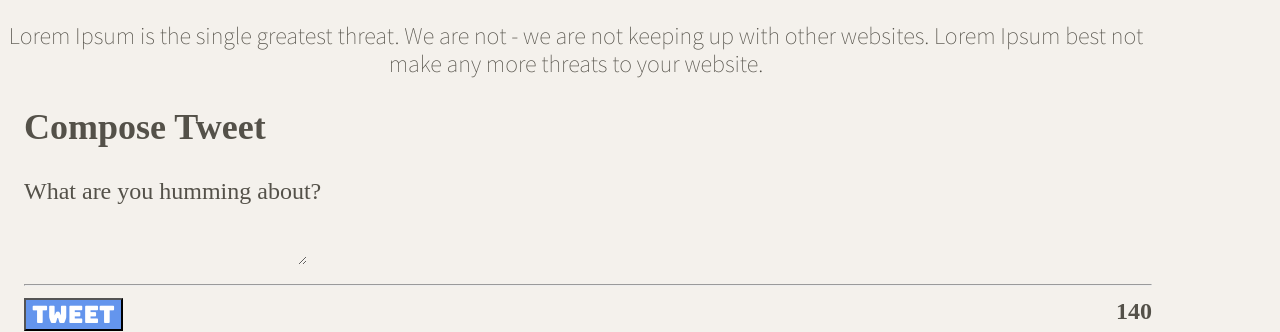
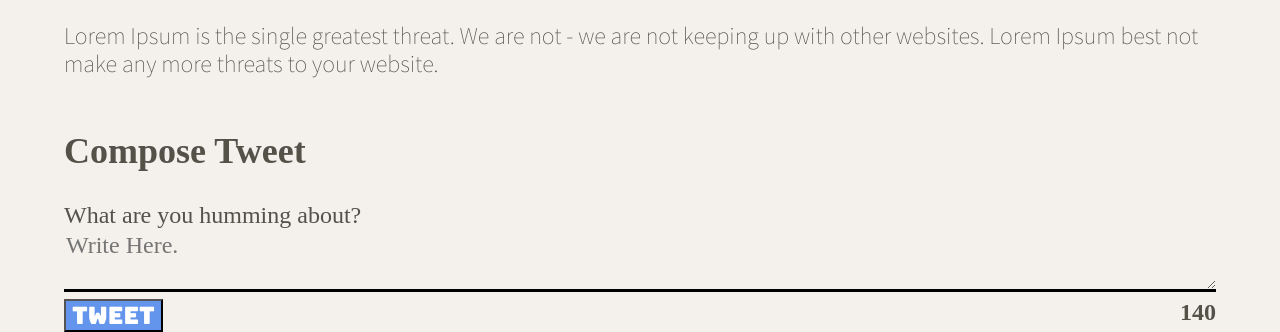
Before and after one commit to t-tasmin/Tweeter, a website: page public/index.html in a window 1280 px wide. Shown: the part 522-854 px from the top of the page. Drawn offline with nearby package versions, Linux system fonts and the light colour scheme.

Commit message:
Refactor the code to fix the width of the container

```diff
--- a/public/index.html
+++ b/public/index.html
@@ -43,9 +43,8 @@
 
     <!-- Page-specific (main) content here -->
     <main class="container">
-    <p>
+      <p style="width: 90%">
          Lorem Ipsum is the single greatest threat. We are not - we are not keeping up with other websites. Lorem Ipsum best not make any more threats to your website.
-
       </p>
       <section class="new-tweet">
       <h2 >Compose Tweet</h2>
@@ -53,8 +52,7 @@
         <div>
            <label for="tweet-text">What are you humming about?</label>
            <br>
-           <textarea name="text"></textarea>
-           <hr>
+           <textarea name="text" placeholder="Write Here."></textarea>
            <div>
            <button type="submit">Tweet</button>
            <br>
--- a/public/styles/header.css
+++ b/public/styles/header.css
@@ -9,6 +9,7 @@ header {
     align-items: center;
     background-color: #e8a34f;
     background-image: url("https://www.transparenttextures.com/patterns/white-brick-wall.png");
+    z-index:0;
 }
 
 .arrow-icon {
--- a/public/styles/layout.css
+++ b/public/styles/layout.css
@@ -25,8 +25,8 @@ body {
  * Additional CSS can be defined below or in other CSS files, as per instructions
  */
  main {
-  width: 90%;
-  text-align: center ;
   background-color: #f4f1ec;
-
- }
+  display: flex;
+  flex-direction: column;
+  align-items: center;
+}
--- a/public/styles/new-tweet.css
+++ b/public/styles/new-tweet.css
@@ -1,9 +1,9 @@
 
 .new-tweet {
+  width: 90%;
   text-align: left;
   font-family: 'sans-serif';
-  margin-left: 1em;
-}
+  }
 
 .new-tweet div div {
   display: flex;
@@ -12,11 +12,16 @@
 
 .new-tweet textarea{
   background: none;
+  width: 100%;
   border: none;
+  border-bottom: 3px solid;
 }
 .new-tweet button {
   background-color: cornflowerblue;
   color: #FFFFFF;
   font-family: 'bungee';
+}
 
+counter {
+  font-family: 'bungee';
 }
```
Lines whose indentation alone changed are shown as unchanged.
